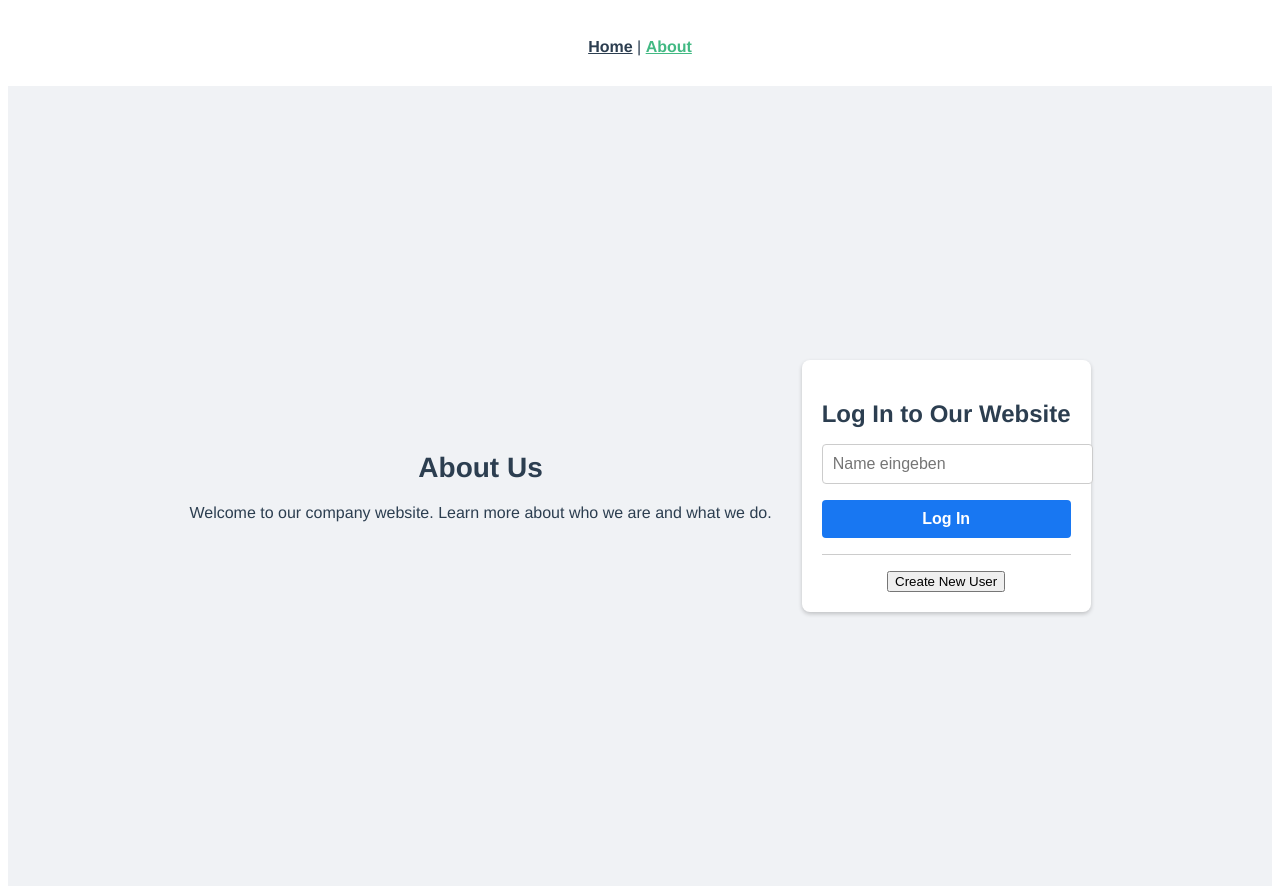
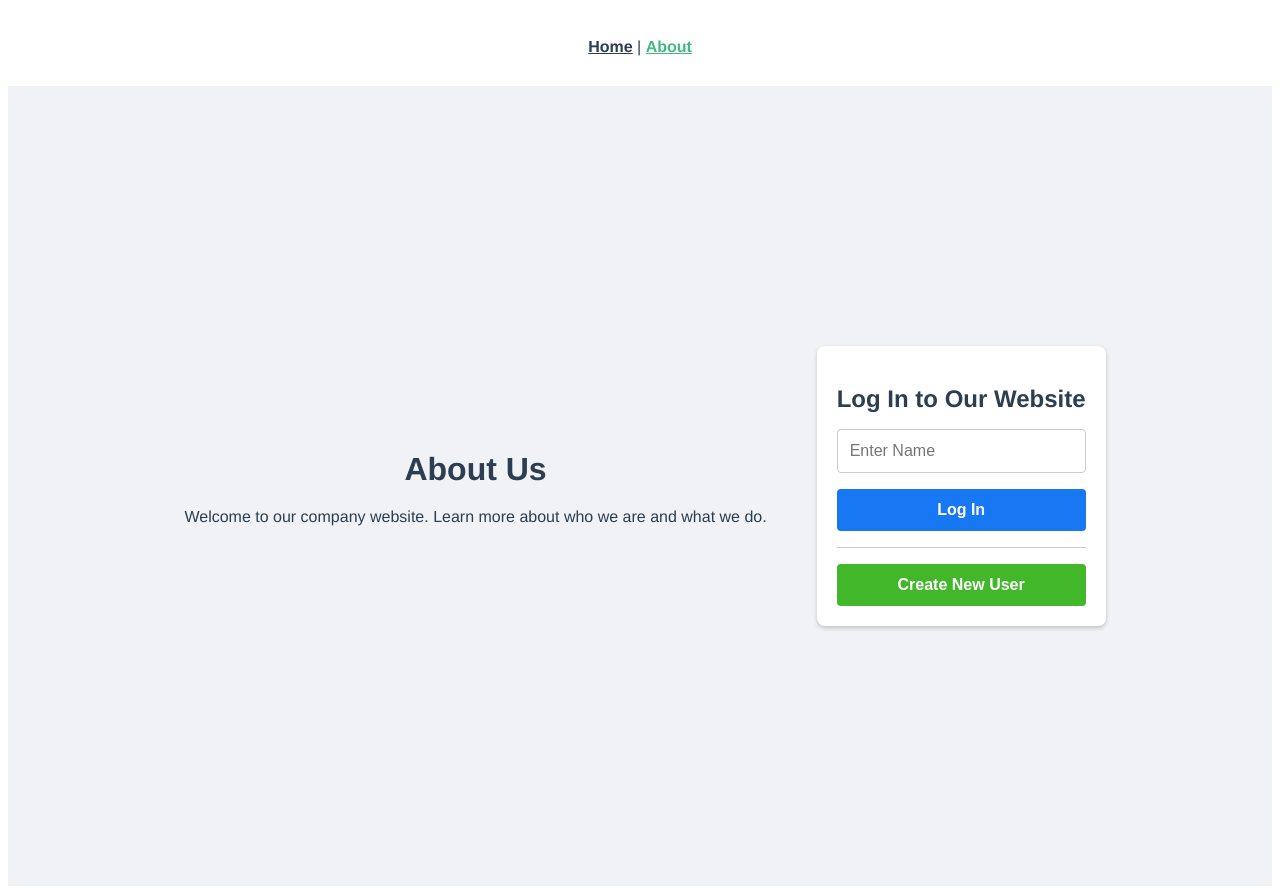
Before and after one commit to AnnasHossain/FindingfoodSpots-Project, a Vue app: page /about in a window 1280 px wide. Built offline with nearby package versions, Linux system fonts and the light colour scheme.

Commit message:
visual Änderungen

```diff
--- a/src/views/AboutView.vue
+++ b/src/views/AboutView.vue
@@ -7,7 +7,7 @@
     <div class="login-form">
       <h2 class="login-title">Log In to Our Website</h2>
       <div class="input-group">
-                <input type="text" v-model="name" class="login-input" placeholder="Name eingeben" />
+        <input type="text" v-model="name" class="login-input" placeholder="Enter Name" />
       </div>
       <button type="button" class="login-btn" @click="login">Log In</button>
       <p v-if="showErrorMessage" class="error-message">The user does not exist. Please register.</p>
@@ -53,26 +53,28 @@ export default {
   display: flex;
   justify-content: center;
   align-items: center;
-    height: 100vh;
+  min-height: 100vh;
   background-color: #f0f2f5;
 }
 
 .content {
   text-align: center;
-    margin-right: 30px;
+  margin: 30px;
 }
 
 .title {
-    font-size: 28px;
+  font-size: 32px;
   font-weight: bold;
   margin-bottom: 20px;
 }
 
 .login-form {
-    background-color: white;
+  max-width: 400px;
+  margin: 20px;
   padding: 20px;
   border-radius: 8px;
   box-shadow: 0 2px 4px rgba(0, 0, 0, 0.2);
+  background-color: #fff;
 }
 
 .login-title {
@@ -87,22 +89,28 @@ export default {
 
 .login-input {
   width: 100%;
-    padding: 10px;
+  padding: 12px;
   border: 1px solid #ccc;
   border-radius: 4px;
   font-size: 16px;
+  box-sizing: border-box;
 }
 
 .login-btn {
   width: 100%;
-    padding: 10px;
+  padding: 12px;
   background-color: #1877f2;
-    color: white;
+  color: #fff;
   border: none;
   border-radius: 4px;
   font-size: 16px;
   font-weight: bold;
   cursor: pointer;
+  transition: background-color 0.3s;
+}
+
+.login-btn:hover {
+  background-color: #1659a3;
 }
 
 .error-message {
@@ -111,27 +119,26 @@ export default {
   margin-top: 16px;
 }
 
-.forgot-password {
-    font-size: 14px;
-    text-decoration: none;
-    color: #1877f2;
-}
-
 .divider {
   margin: 16px 0;
   border: none;
   border-top: 1px solid #ccc;
 }
 
-.create-account-btn {
+.create-nutzer-btn {
   width: 100%;
-    padding: 10px;
+  padding: 12px;
   background-color: #42b72a;
-    color: white;
+  color: #fff;
   border: none;
   border-radius: 4px;
   font-size: 16px;
   font-weight: bold;
   cursor: pointer;
+  transition: background-color 0.3s;
+}
+
+.create-nutzer-btn:hover {
+  background-color: #399523;
 }
 </style>
```
Lines whose indentation alone changed are shown as unchanged.
